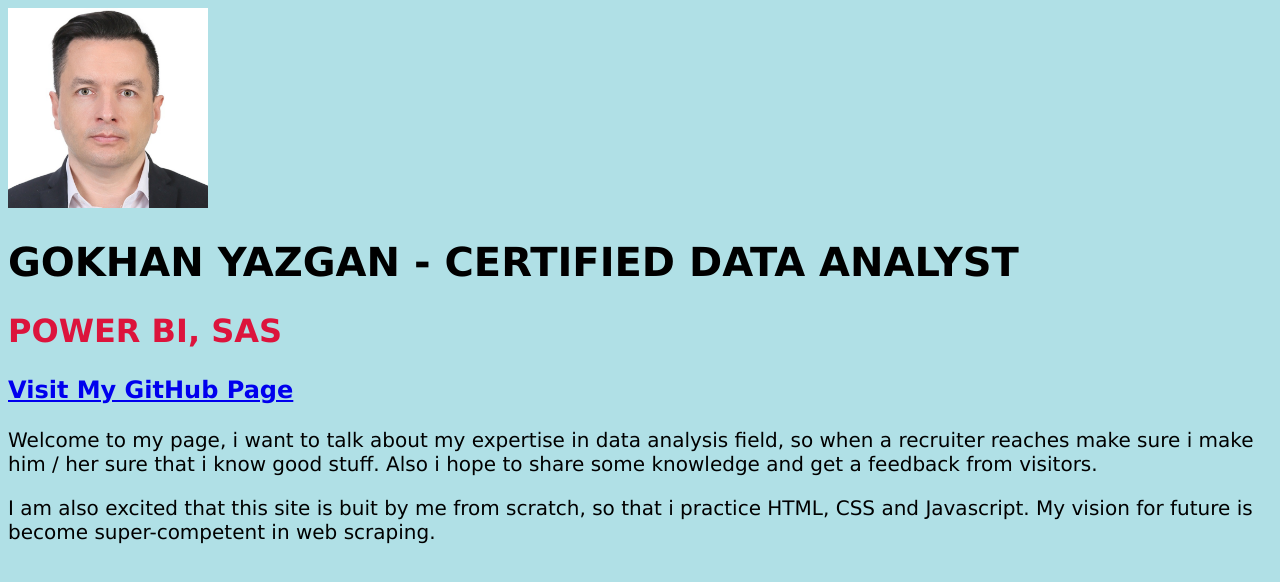
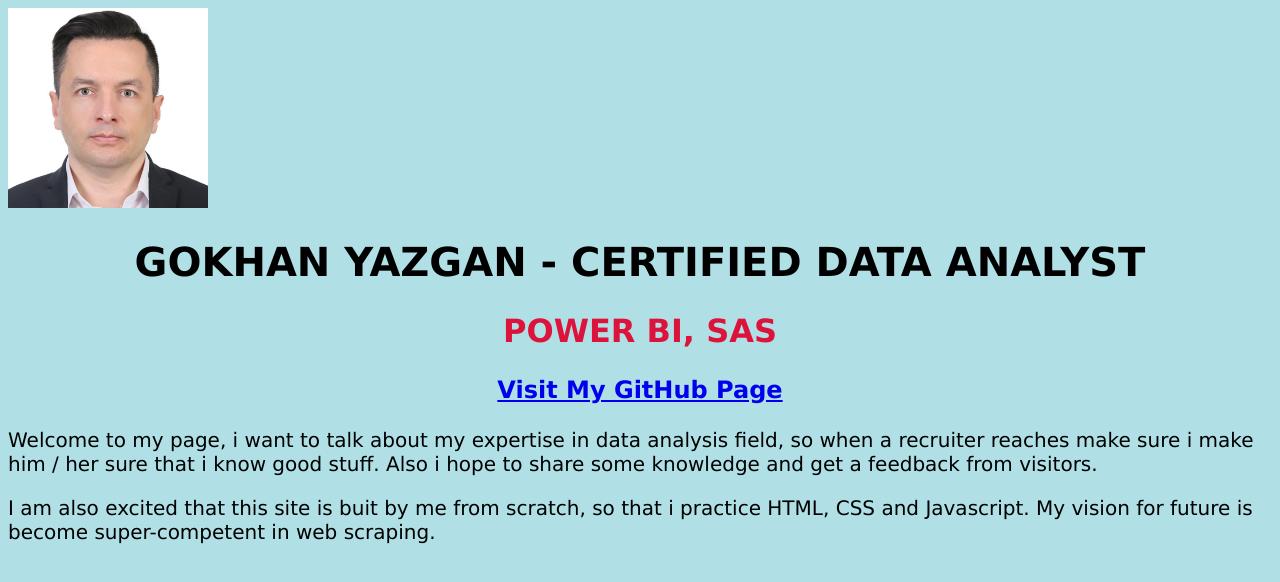
Before and after one commit to gokhanyazgan1/gokhanyazgan, a plain HTML site: page index.html in a window 1280 px wide. Drawn offline with Linux system fonts and the light colour scheme.

Commit message:
Update index.html

```diff
--- a/index.html
+++ b/index.html
@@ -8,9 +8,9 @@
 
 <body style="background-color: powderblue;">
 <img src="images/profil.jpg" alt="Gokhan Yazgan" width="200" height="200">
-<h1 style="font-family:Verdana, Geneva, Tahoma, sans-serif; font-size: 250%;">GOKHAN YAZGAN - CERTIFIED DATA ANALYST</h1>
-<h2 style="color: crimson;font-family: Verdana, Geneva, Tahoma, sans-serif; font-size: 200%;">POWER BI, SAS </h2>
-<h3 style="font-family: Verdana, Geneva, Tahoma, sans-serif; font-size: 150%;"> <a href= "https://github.com/gokhanyazgan1">Visit My GitHub Page </a></h3>
+<h1 style="text-align: center;font-family:Verdana, Geneva, Tahoma, sans-serif; font-size: 250%;">GOKHAN YAZGAN - CERTIFIED DATA ANALYST</h1>
+<h2 style="text-align: center;color: crimson;font-family: Verdana, Geneva, Tahoma, sans-serif; font-size: 200%;">POWER BI, SAS </h2>
+<h3 style="text-align: center;font-family: Verdana, Geneva, Tahoma, sans-serif; font-size: 150%;"> <a href= "https://github.com/gokhanyazgan1">Visit My GitHub Page </a></h3>
 <p style="font-family: Verdana, Geneva, Tahoma, sans-serif; font-size: 125%;">Welcome to my page, i want to talk about my expertise in data analysis field, so when a recruiter reaches make sure i make him / her sure that i know good stuff.
 Also i hope to share some knowledge and get a feedback from visitors.</p1>
 <br>
```
